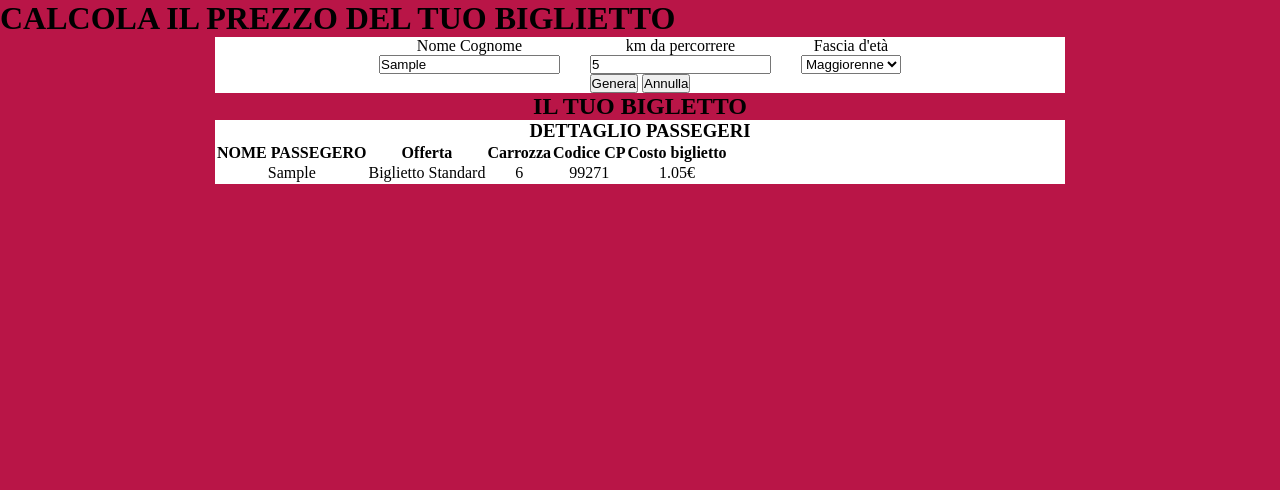
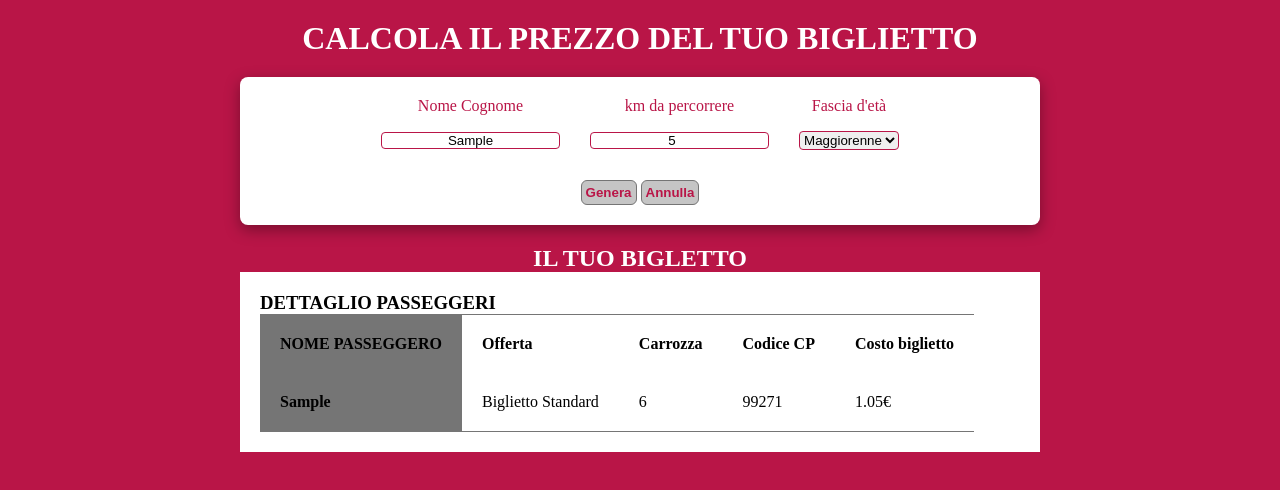
Before and after one commit to erikaCutugno/-js-biglietto-treno-form, a plain HTML site: page index.html in a window 1280 px wide. Both pictures are taken after typing "Sample", "5" into the empty fields and a click on the button "Genera". Drawn offline with Linux system fonts and the light colour scheme.

Commit message:
feat: add css

```diff
--- a/css/style.css
+++ b/css/style.css
@@ -9,17 +9,42 @@
 /*----GENERAL----*/
 
 .container{
-    max-width: 53.125rem;
+    max-width: 50rem;
     margin-left: auto;
     margin-right: auto;
-    text-align: center;
+    padding: 1.25rem;
+
 }
 
 body{
     background-color: #b91547;
 }
-form{
+#form{
+    margin-top: 1.25rem;
     background-color: white;
+    text-align: center;
+    color: #b91547;
+    border-radius: .5rem;
+    box-shadow: rgba(0, 0, 0, 0.35) 0px 5px 15px;;
+}
+.space{
+    padding: 1.25rem;
+}
+.btn{
+    margin-top: 1.875rem;
+    padding: .25rem;
+    color: #b91547;
+    background-color: #c5c5c5;
+    border: .0625rem solid #757575;
+    border-radius: .375rem;
+    cursor: pointer;
+}
+/*----TYPHOGRAPHY----*/
+
+h1{
+    color: white;
+    text-align: center;
+    margin-top: 1.25rem;
 }
 
 /*----MAIN----*/
@@ -29,9 +54,26 @@ form{
     justify-content: center;
     gap: 1.875rem;
 }
+#fullName, #userKm, #userAge{
+    border: .0625rem solid #b91547;
+    border-radius: .25rem;
+    text-align: center;
+}
+p{
+    margin-bottom: 1rem;
+}
 .hidden{
     display: none;
 }
 #card > .container{
     background-color: white;
+    text-align: left;
 }
+table{
+    border-top: .0625rem solid #757575 ;
+    border-bottom: .0625rem solid #757575 ;
+    border-collapse: collapse;
+}
+.user{
+    background-color:#757575 ;
+}
--- a/index.html
+++ b/index.html
@@ -10,8 +10,8 @@
     <header>
         <h1>CALCOLA IL PREZZO DEL TUO BIGLIETTO</h1>
     </header>
-    <main class="container">
-        <form id="form" action="">
+    <main>
+        <form id="form" action="" class="container">
             <div class="info">
                 <div><p>Nome Cognome</p><input id="fullName" value="" type="text" required></div>
                 <div><p>km da percorrere</p><input id="userKm" type="number" required></div>
@@ -25,28 +25,28 @@
                 </div>
             </div>
             <div>
-                <button type="submit">Genera</button>
-                <button type="reset">Annulla</button>
+                <button type="submit" class="btn"><strong>Genera</strong></button>
+                <button type="reset" class="btn"><strong>Annulla</strong></button>
             </div>
         </form>
         <section id="card" class="hidden">
             <h1>IL TUO BIGLETTO</h1>
             <div class="container">
-                <h3>DETTAGLIO PASSEGERI</h3>
-                <table>
+                <h3>DETTAGLIO PASSEGGERI</h3>
+                <table class="space">
                     <tr>
-                        <th>NOME PASSEGERO</th>
-                        <th>Offerta</th>
-                        <th>Carrozza</th>
-                        <th>Codice CP</th>
-                        <th>Costo biglietto</th>
+                        <th class="space user">NOME PASSEGGERO</th>
+                        <th class="space">Offerta</th>
+                        <th class="space">Carrozza</th>
+                        <th class="space">Codice CP</th>
+                        <th class="space">Costo biglietto</th>
                     </tr>
                     <tr>
-                        <td id="passenger"></td>
-                        <td id="offer"></td>
-                        <td id="cab"></td>
-                        <td id="code"></td>
-                        <td id="price"></td>
+                        <td id="passenger" class="space user"></td>
+                        <td id="offer" class="space"></td>
+                        <td id="cab" class="space"></td>
+                        <td id="code" class="space"></td>
+                        <td id="price" class="space"></td>
                     </tr>
                 </table>
             </div>
--- a/js/script.js
+++ b/js/script.js
@@ -19,7 +19,7 @@ function getRndNumber(min, max) {
 
 formElm.addEventListener("submit", function(event){
     event.preventDefault();
-    passengerElm.innerHTML = fullNameElm.value;
+    passengerElm.innerHTML = `<strong>${fullNameElm.value}</strong>`;
     const price = 0.21 * userKmElm.value;
 
 //- va applicato uno sconto del 20% per i minorenni
```
